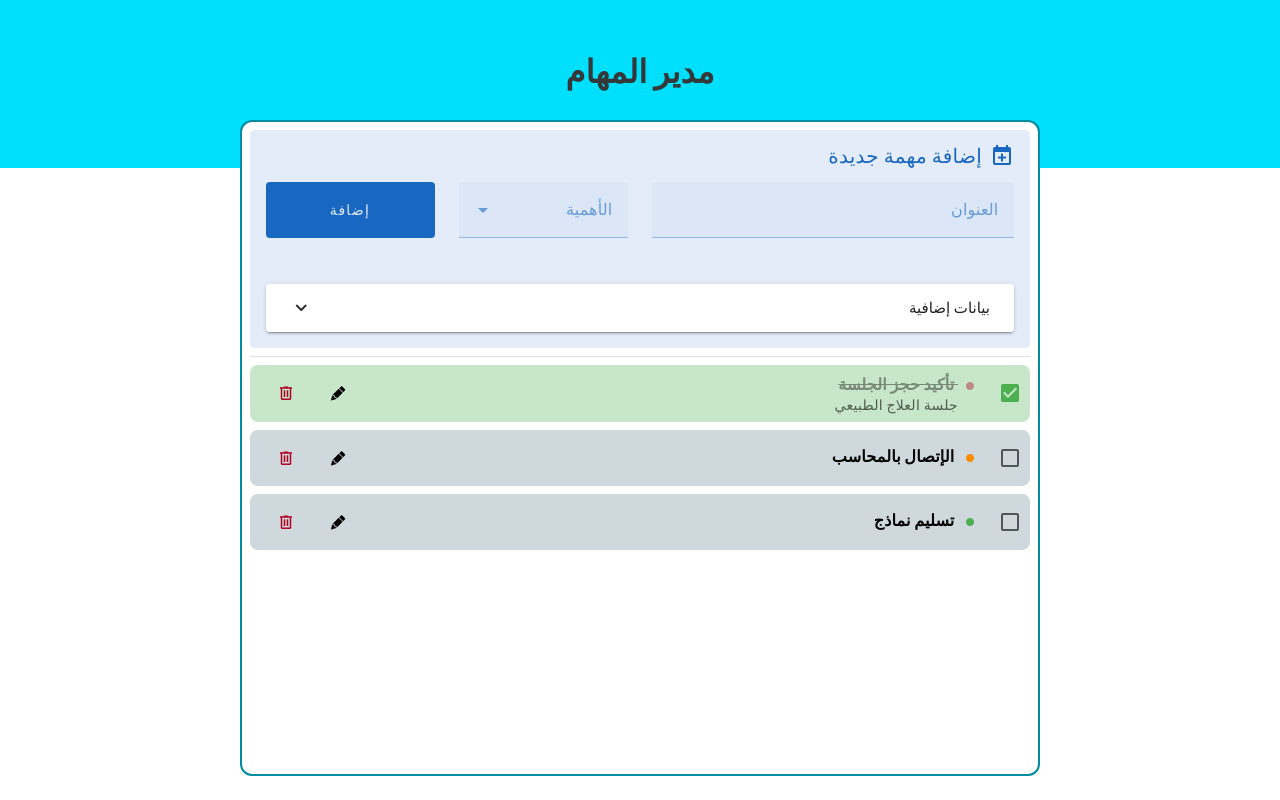
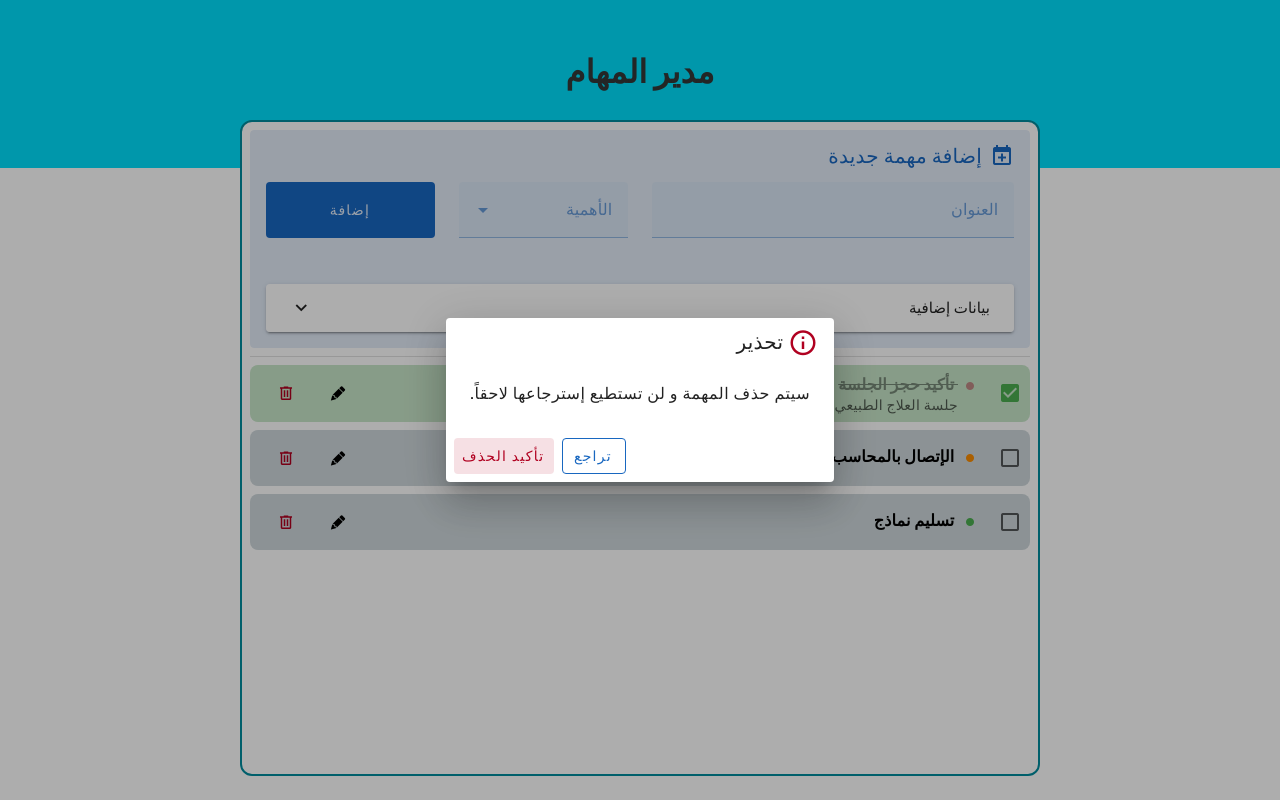
Before and after one commit to AMI2080/task-manager, a Vue app: page / in a window 1280 px wide. Both pictures are taken after a click on the button 286 px from the left and 393 px from the top of the page. Built offline with nearby package versions, Linux system fonts and the light colour scheme.

Commit message:
UI :: Delete task

```diff
--- a/src/components/TaskItem.vue
+++ b/src/components/TaskItem.vue
@@ -38,10 +38,39 @@
           variant="text"
           size="small"
           color="error"
-          @click.stop.prevent="deleteItem"
+          @click.stop.prevent="showDeleteDialog = true"
         />
       </v-list-item-action>
     </template>
+    <v-dialog
+      v-model="showDeleteDialog"
+      transition="dialog-top-transition"
+      width="auto"
+    >
+      <v-card>
+        <v-card-title>
+          <v-icon color="error" icon="mdi-information-outline" />
+          تحذير
+        </v-card-title>
+        <v-card-text>
+          سيتم حذف المهمة و لن تستطيع إسترجاعها لاحقاً.
+        </v-card-text>
+        <v-card-actions class="justify-end">
+          <v-btn
+            text="تراجع"
+            variant="outlined"
+            color="primary"
+            @click="showDeleteDialog = false"
+          />
+          <v-btn
+            text="تأكيد الحذف"
+            variant="tonal"
+            color="error"
+            @click="deleteItem()"
+          />
+        </v-card-actions>
+      </v-card>
+    </v-dialog>
   </v-list-item>
 </template>
 
@@ -60,6 +89,7 @@ export default defineComponent({
   data() {
     return {
       Priority,
+      showDeleteDialog: false as boolean,
     };
   },
   methods: {
```
